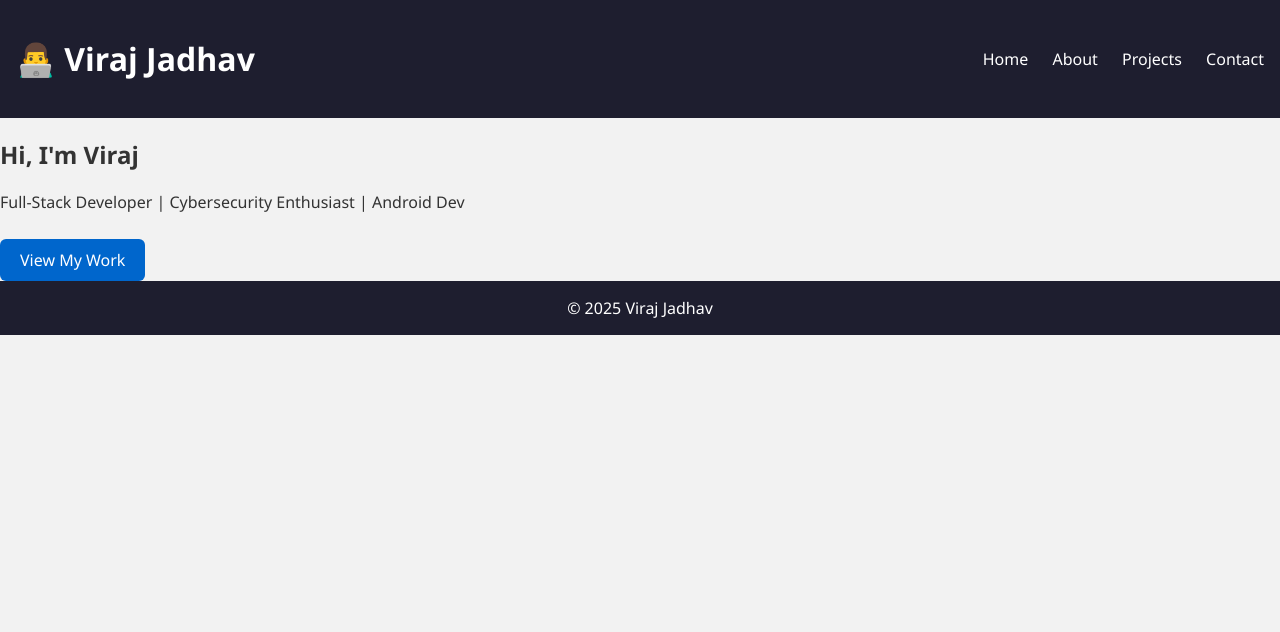
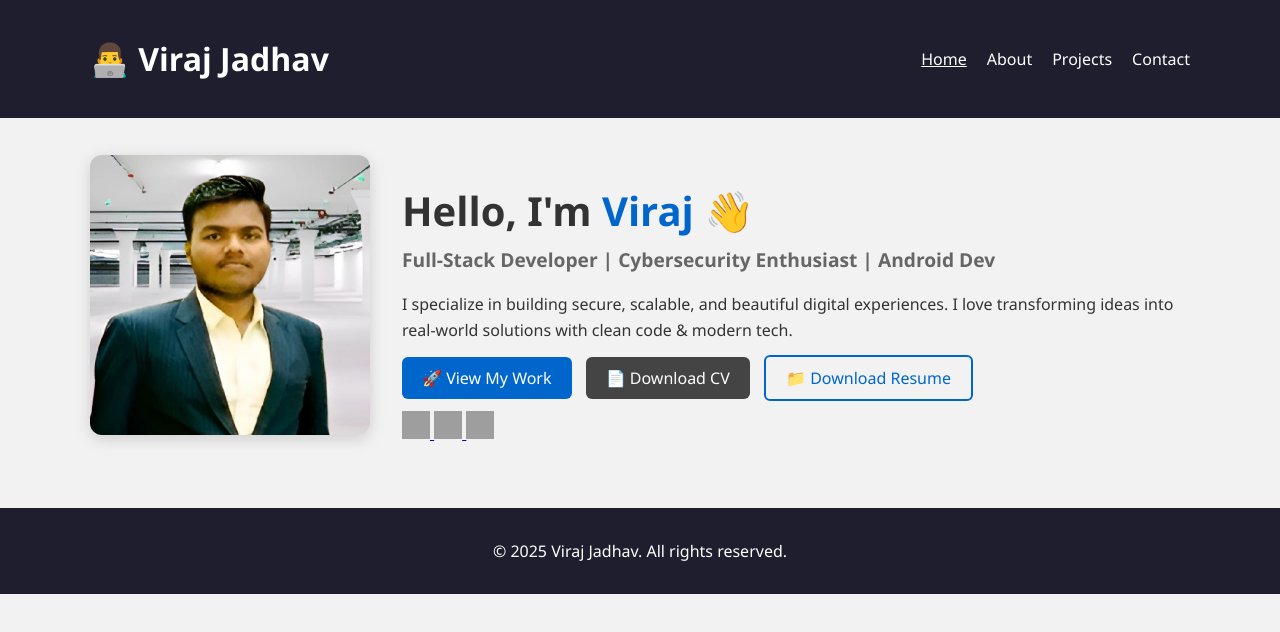
Before and after one commit to CosmicViraj/virajworks.in, a plain HTML site: page index.html in a window 1280 px wide. Drawn offline with Linux system fonts and the light colour scheme; grey boxes are pictures that could not be loaded.

Commit message:
Structure and formatting assest added

```diff
--- a/index.html
+++ b/index.html
@@ -7,24 +7,68 @@
   <link rel="stylesheet" href="styles.css" />
 </head>
 <body>
+
+  <!-- Header Section -->
   <header>
-    <h1>👨‍💻 Viraj Jadhav</h1>
-    <nav>
-      <a href="index.html">Home</a>
-      <a href="about.html">About</a>
-      <a href="projects.html">Projects</a>
-      <a href="contact.html">Contact</a>
-    </nav>
+    <div class="container">
+      <h1>👨‍💻 Viraj Jadhav</h1>
+      <nav>
+        <ul>
+          <li><a href="index.html" class="active">Home</a></li>
+          <li><a href="about.html">About</a></li>
+          <li><a href="projects.html">Projects</a></li>
+          <li><a href="contact.html">Contact</a></li>
+        </ul>
+      </nav>
+    </div>
   </header>
 
+  <!-- Main Content -->
   <main class="home">
     <section class="intro">
-      <h2>Hi, I'm Viraj</h2>
-      <p>Full-Stack Developer | Cybersecurity Enthusiast | Android Dev</p>
-      <a href="projects.html" class="btn">View My Work</a>
+      <div class="intro-content container">
+
+          <!-- Profile Image -->
+        <div class="profile-img">
+          <img src="assets/images/viraj profile.png" alt="Viraj Jadhav Profile Picture" />
+
+      </div>
+
+        <!-- Text Content -->
+        <div class="text-section">
+          <h2>Hello, I'm <span class="highlight">Viraj</span> 👋</h2>
+          <h3>Full-Stack Developer | Cybersecurity Enthusiast | Android Dev</h3>
+          <p>I specialize in building secure, scalable, and beautiful digital experiences. I love transforming ideas into real-world solutions with clean code & modern tech.</p>
+
+          <!-- CTA Buttons -->
+          <div class="cta-buttons">
+            <a href="projects.html" class="btn">🚀 View My Work</a>
+            <a href="assets/pdf/viraj Cv" class="btn-secondary" download>📄 Download CV</a>
+            <a href="assets/pdf/viraj Resume" class="btn-outline" download>📁 Download Resume</a><br>
+          </div>
+
+          <!-- Social Icons -->
+         <div class="social-icons">
+          <br>
+  <a href="https://github.com/CosmicViraj" target="_blank" title="GitHub Profile">
+    <img src="https://cdn.jsdelivr.net/gh/devicons/devicon/icons/github/github-original.svg" alt="GitHub icon" />
+  </a>
+  <a href="https://www.linkedin.com/in/virajjadhav03/" target="_blank" title="LinkedIn Profile">
+    <img src="https://cdn.jsdelivr.net/gh/devicons/devicon/icons/linkedin/linkedin-original.svg" alt="LinkedIn icon" />
+  </a>
+  <a href="mailto:jadhavviraj043@gmail.com" title="Email Viraj">
+    <img src="https://upload.wikimedia.org/wikipedia/commons/4/4e/Mail_%28iOS%29.svg" alt="Email icon" />
+  </a>
+</div>
     </section>
   </main>
 
-  <footer>© 2025 Viraj Jadhav</footer>
+  <!-- Footer -->
+  <footer>
+    <div class="container">
+      <p>© 2025 Viraj Jadhav. All rights reserved.</p>
+    </div>
+  </footer>
+
 </body>
 </html>
--- a/styles.css
+++ b/styles.css
@@ -1,3 +1,4 @@
+/* Global Styles */
 body {
   margin: 0;
   font-family: "Segoe UI", sans-serif;
@@ -5,56 +6,175 @@ body {
   color: #333;
 }
 
+.container {
+  max-width: 1100px;
+  margin: 0 auto;
+  padding: 0 1rem;
+}
+
+/* Header */
 header {
   background: #1e1e2f;
   color: white;
-  padding: 1rem;
+  padding: 1rem 0;
+}
+
+header .container {
   display: flex;
   justify-content: space-between;
   align-items: center;
 }
 
+nav ul {
+  list-style: none;
+  display: flex;
+  padding: 0;
+  margin: 0;
+}
+
+nav li {
+  margin-left: 20px;
+}
+
 nav a {
-  margin-left: 20px;
   color: white;
   text-decoration: none;
+  font-weight: 500;
 }
 
-nav a:hover {
+nav a:hover,
+nav a.active {
   text-decoration: underline;
 }
 
+/* Home Section */
+.home {
+  padding: 2rem 0;
+}
+
+.intro-content {
+  display: flex;
+  flex-wrap: wrap;
+  align-items: center;
+  justify-content: space-between;
+  gap: 2rem;
+}
+
+.text-section {
+  flex: 1 1 500px;
+}
+
+.text-section h2 {
+  font-size: 2.5rem;
+  margin-bottom: 0.5rem;
+}
+
+.text-section h3 {
+  font-size: 1.2rem;
+  color: #666;
+  margin-top: 0;
+}
+
+.text-section p {
+  line-height: 1.6;
+  margin-top: 1rem;
+}
+
+.highlight {
+  color: #0066cc;
+}
+
+/* Buttons */
+.cta-buttons {
+  margin-top: 1.5rem;
+}
+
+.btn,
+.btn-outline,
+.btn-secondary {
+  padding: 10px 20px;
+  margin-right: 10px;
+  border-radius: 6px;
+  text-decoration: none;
+  font-weight: 500;
+  transition: background 0.3s, color 0.3s;
+}
+
+.btn {
+  background: #0066cc;
+  color: white;
+}
+
+.btn:hover {
+  background: #004e99;
+}
+
+.btn-secondary {
+  background: #444;
+  color: #fff;
+}
+
+.btn-secondary:hover {
+  background: #333;
+}
+
+.btn-outline {
+  border: 2px solid #0066cc;
+  background: transparent;
+  color: #0066cc;
+}
+
+.btn-outline:hover {
+  background: #0066cc;
+  color: white;
+}
+
+/* Social Icons */
+.social-icons img {
+  width: 28px;
+  height: 28px;
+  filter: grayscale(100%);
+  transition: transform 0.3s, filter 0.3s;
+}
+
+.social-icons img:hover {
+  transform: scale(1.1);
+  filter: grayscale(0%);
+}
+
+
+/* Profile Image */
+.profile-img img {
+  width: 280px;
+  max-width: 100%;
+  border-radius: 12px;
+  box-shadow: 0 4px 16px rgba(0, 0, 0, 0.15);
+}
+
+/* Projects Grid (if used elsewhere) */
 .project-list {
   display: grid;
   grid-template-columns: repeat(auto-fit, minmax(280px, 1fr));
-  gap: 1rem;
-  padding: 1rem;
+  gap: 1.5rem;
+  padding: 2rem 1rem;
 }
 
 .project {
   background: white;
   padding: 1rem;
   border-radius: 12px;
-  box-shadow: 0 4px 12px rgba(0, 0, 0, 0.1);
+  box-shadow: 0 4px 12px rgba(0, 0, 0, 0.08);
 }
 
 .project h3 {
   margin-top: 0;
 }
 
-.btn {
-  display: inline-block;
-  margin-top: 10px;
-  padding: 10px 20px;
-  background: #0066cc;
-  color: white;
-  text-decoration: none;
-  border-radius: 6px;
-}
-
+/* Footer */
 footer {
   text-align: center;
-  padding: 1rem;
+  padding: 1rem 0;
   background: #1e1e2f;
   color: white;
+  margin-top: 2rem;
 }
```
Also changed, not shown: about.html (added, +54 -0 lines), contact.html (added, +153 -0 lines), projects.html (+1 -1 lines), assets/images/viraj profile.png (added), viraj.jpg (deleted).
